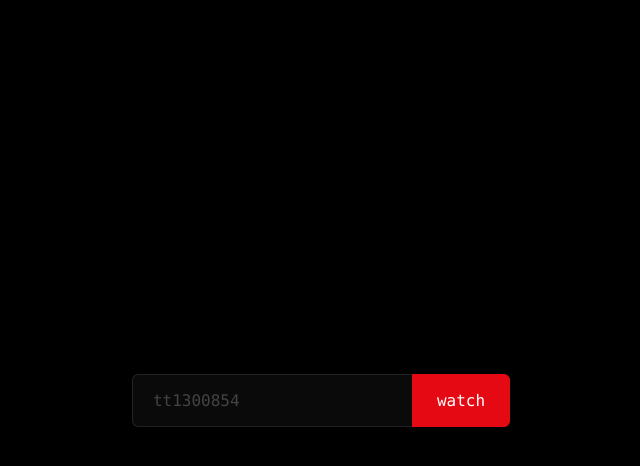
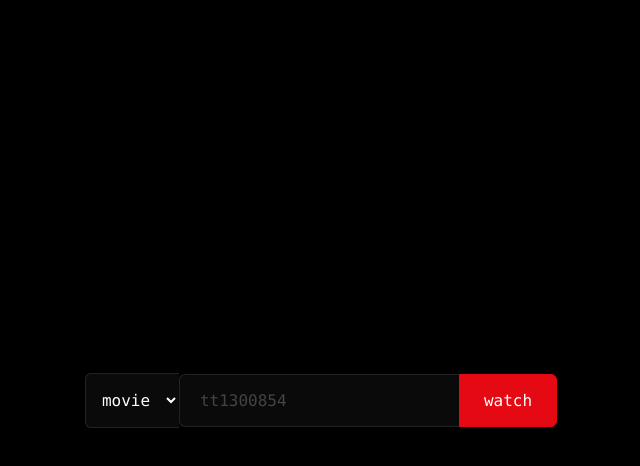
Before and after one commit to mmmmaharshi/watch, a website: page public/index.html in a window 1280 px wide. Both pictures are taken after a click on the button "watch". Shown: the whole page, without its empty margins (319-959 px from the left). Drawn offline with Linux system fonts and the light colour scheme.

Commit message:
Accept tv series: type selector + season/episode inputs, builds /embed/tv/{id}/{s}/{e} url

```diff
--- a/public/index.html
+++ b/public/index.html
@@ -16,6 +16,18 @@
     justify-content: center;
   }
   .wrap { display: flex; gap: 0; align-items: center; }
+  select {
+    padding: 1rem 0.75rem;
+    font-size: 1rem;
+    font-family: inherit;
+    border: 1px solid #222;
+    border-right: none;
+    border-radius: 6px 0 0 6px;
+    background: #0a0a0a;
+    color: #fff;
+    outline: none;
+    cursor: pointer;
+  }
   input {
     padding: 1rem 1.25rem;
     font-size: 1rem;
@@ -31,6 +43,7 @@
   }
   input:focus { border-color: #e50914; }
   input::placeholder { color: #444; }
+  input[type=number] { width: 50px; padding: 1rem 0.5rem; text-align: center; border-right: none; }
   input.loading { border-color: #e50914; animation: pulse 0.6s infinite alternate; }
   @keyframes pulse { to { border-color: #555; } }
   button {
@@ -51,13 +64,28 @@
 </head>
 <body>
   <div class="wrap">
+    <select id="type">
+      <option value="movie">movie</option>
+      <option value="tv">tv</option>
+    </select>
     <input type="text" id="imdb" placeholder="tt1300854" autocomplete="off" spellcheck="false">
+    <input type="number" id="s" placeholder="S" min="1" style="display:none">
+    <input type="number" id="e" placeholder="E" min="1" style="display:none">
     <button id="go">watch</button>
   </div>
 
 <script>
+const type = document.getElementById('type');
 const input = document.getElementById('imdb');
+const sIn = document.getElementById('s');
+const eIn = document.getElementById('e');
 const btn = document.getElementById('go');
+
+type.addEventListener('change', () => {
+  const tv = type.value === 'tv';
+  sIn.style.display = tv ? 'block' : 'none';
+  eIn.style.display = tv ? 'block' : 'none';
+});
 
 async function go() {
   const id = input.value.trim().toLowerCase();
@@ -72,7 +100,10 @@ async function go() {
     const res = await fetch(`/api/watch?id=${encodeURIComponent(id)}`);
     if (!res.ok) { const e = await res.json(); throw new Error(e.error); }
     const { url } = await res.json();
-    window.open(url, '_blank');
+    const finalUrl = type.value === 'tv'
+      ? url.replace('/embed/movie/', `/embed/tv/`).replace(`/${id}`, `/${id}/${sIn.value||1}/${eIn.value||1}`)
+      : url;
+    window.open(finalUrl, '_blank');
   } catch (err) {
     input.style.borderColor = '#e50914';
     console.error(err.message);
```
Also changed, not shown: 1 other file.
